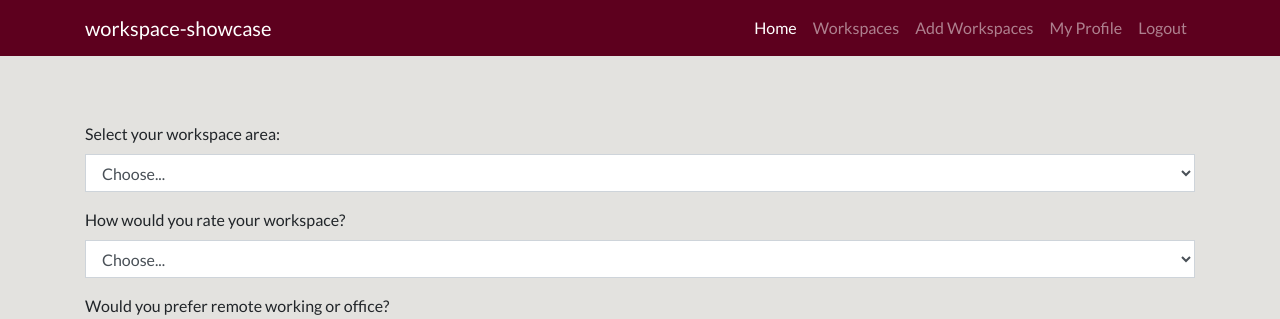
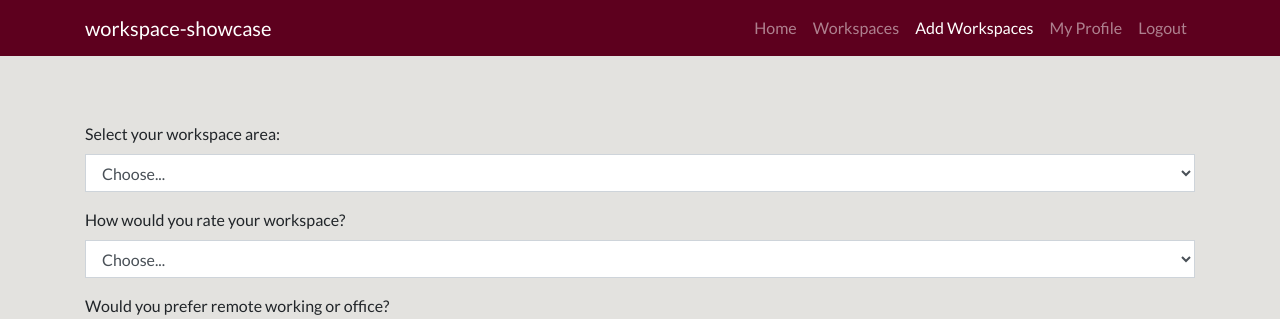
Before and after one commit to vishkid84/Workspace-showcase, a Flask app: page /add_workspaces in a window 1280 px wide. Shown: the top 319 px of the page. Run offline with Flask 2, Linux system fonts and the light colour scheme; the visitor is signed in with stand-in values (Sample User, id 1); a database or web service that is not in the repository returns one stand-in record (values such as "Sample title"); some libraries are stand-ins or nearby versions.

Commit message:
Added class active for nav links depending on the endpoint

```diff
--- a/templates/base.html
+++ b/templates/base.html
@@ -30,24 +30,24 @@
 			<div class="collapse navbar-collapse" id="navbarNav">
 				<ul class="navbar-nav ml-auto">
 					<li class="nav-item">
-						<a class="nav-link active" href="{{url_for('home')}}">Home</a>
+						<a  {% if request.endpoint == 'home' %} class="active nav-link" {% endif %} class="nav-link" href="{{url_for('home')}}">Home</a>
 					</li>
 					<li class="nav-item">
-						<a class="nav-link" href="{{url_for('get_workspaces')}}">Workspaces</a>
+						<a {% if request.endpoint == 'get_workspaces' %} class="active nav-link" {% endif %} class="nav-link" href="{{url_for('get_workspaces')}}">Workspaces</a>
 					</li>
                     <li class="nav-item">
-						<a class="nav-link" href="{{url_for('add_workspaces')}}">Add Workspaces</a>
+						<a {% if request.endpoint == 'add_workspaces' %} class="active nav-link" {% endif %} class="nav-link" href="{{url_for('add_workspaces')}}">Add Workspaces</a>
 					</li>
                     {% if session['logged_in'] == True  %}
                     <li class="nav-item">
-						<a class="nav-link" href="{{url_for('profile')}}">My Profile</a>
+						<a {% if request.endpoint == 'profile' %} class="active nav-link" {% endif %} class="nav-link" href="{{url_for('profile')}}">My Profile</a>
 					</li>
                     <li class="nav-item">
-						<a class="nav-link" href="{{url_for('logout')}}">Logout</a>
+						<a {% if request.endpoint == 'logout' %} class="active nav-link" {% endif %} class="nav-link" href="{{url_for('logout')}}">Logout</a>
 					</li>
                     {% else %}
 					<li class="nav-item">
-						<a class="nav-link" href="{{url_for('login')}}">Login</a>
+						<a {% if request.endpoint == 'login' %} class="active nav-link" {% endif %} class="nav-link" href="{{url_for('login')}}">Login</a>
 					</li>
                     {% endif %}
 				</ul>
```
